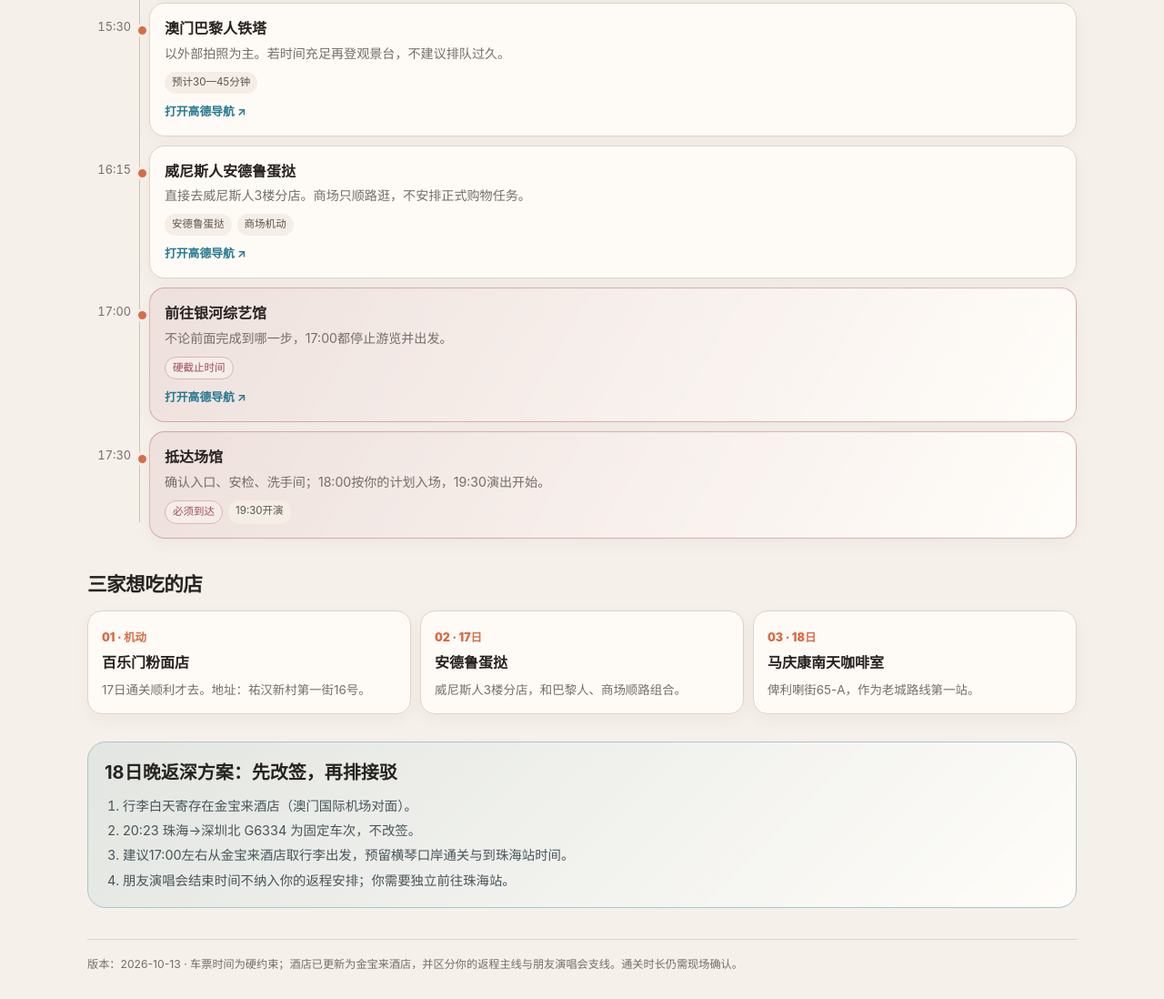
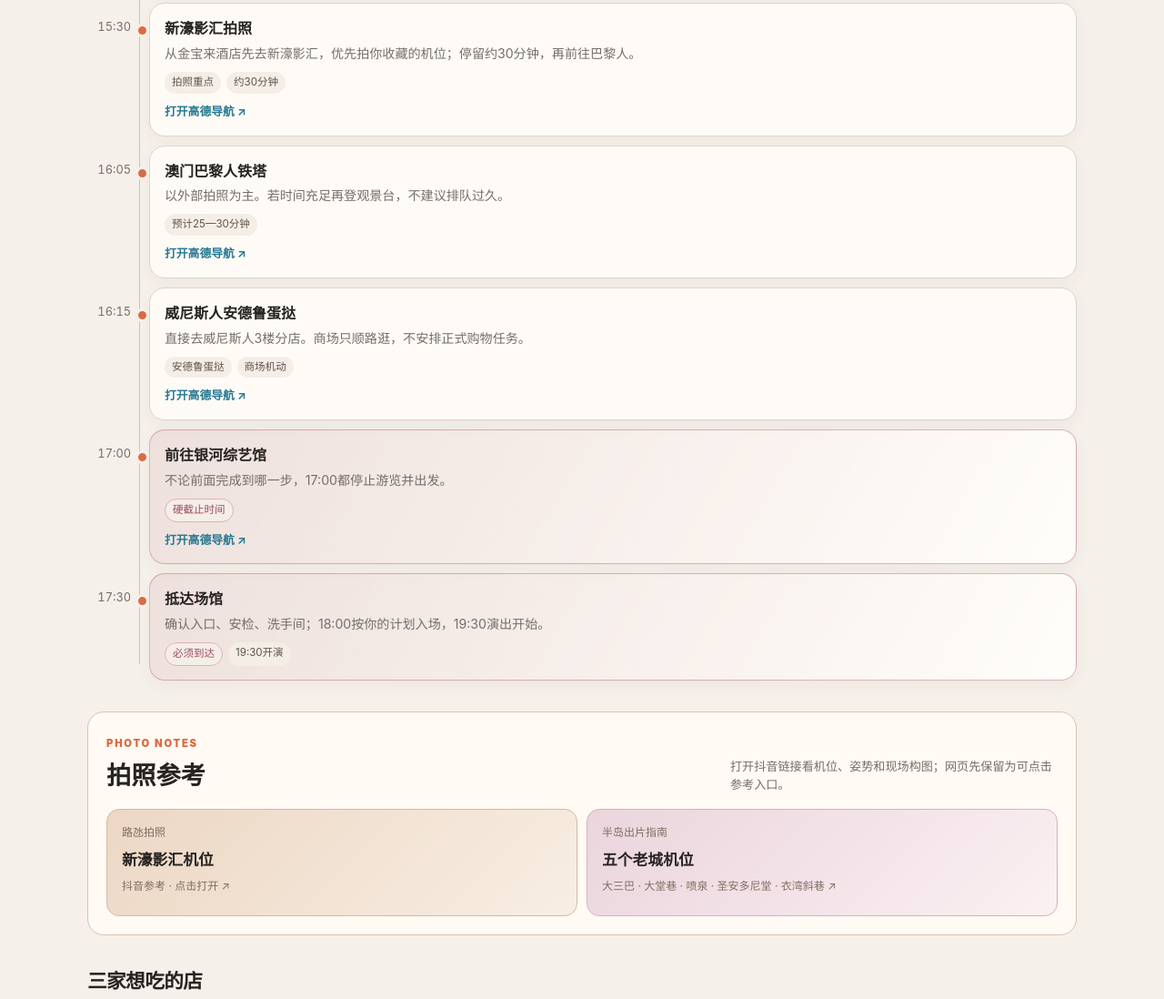
Before and after one commit to shiranobaka666-sketch/Travel, a plain HTML site: page index.html in a window 1280 px wide. Shown: the part 2020-3118 px from the top of the page at 91% size. Drawn offline with Linux system fonts and the light colour scheme.

Commit message:
Add photo references and Macau shooting route

```diff
--- a/index.html
+++ b/index.html
@@ -205,6 +205,17 @@
     .route-option span { display: block; color: var(--day2); font-size: .75rem; font-weight: 800; letter-spacing: .08em; text-transform: uppercase; }
     .route-option strong { display: block; margin-top: 4px; font-size: .92rem; line-height: 1.35; }
     .route-option small { display: block; margin-top: 6px; color: var(--muted); font-size: .76rem; }
+    .photo-guide { margin-top: 34px; padding: 20px; border: 1px solid #d8c4b4; border-radius: 18px; background: #fffaf3; }
+    .photo-guide-head { display: flex; justify-content: space-between; gap: 18px; align-items: end; }
+    .photo-guide h2 { margin: 3px 0 0; font-family: Georgia, "Songti SC", serif; font-size: 1.7rem; }
+    .photo-guide-head p { max-width: 360px; margin: 0; color: var(--muted); font-size: .82rem; }
+    .section-kicker { color: var(--day1); font-size: .7rem; font-weight: 900; letter-spacing: .16em; }
+    .photo-links { display: grid; grid-template-columns: 1fr 1fr; gap: 10px; margin-top: 16px; }
+    .photo-link { display: block; min-height: 118px; padding: 16px; color: var(--ink); text-decoration: none; border-radius: 14px; background: linear-gradient(135deg, #ecd7c4, #f8eee3); border: 1px solid #d4b9a3; }
+    .photo-link:nth-child(2) { background: linear-gradient(135deg, #ead5dd, #fbf0f2); border-color: #d5b2bd; }
+    .photo-link span, .photo-link small { display: block; color: #806d61; font-size: .75rem; }
+    .photo-link strong { display: block; margin: 8px 0 7px; font-size: 1.05rem; }
+    @media (max-width: 760px) { .photo-guide-head, .photo-links { grid-template-columns: 1fr; display: grid; } }
     @media (max-width: 760px) { .route-options { grid-template-columns: 1fr; } }
     .footer { border-color: var(--line); }
   </style>
@@ -263,7 +274,7 @@
     <section class="day active" data-day="1">
       <div class="day-head"><h2 class="day-title">DAY 01 · 路氹</h2><div class="day-subtitle">核心任务：17:30前到银河</div></div>
       <div class="route-strip" aria-label="17日路线">
-        <div class="stop">朗华家园</div><div class="arrow">›</div><div class="stop">深圳北</div><div class="arrow">›</div><div class="stop">广州南中转</div><div class="arrow">›</div><div class="stop">珠海站</div><div class="arrow">›</div><div class="stop">拱北</div><div class="arrow">›</div><div class="stop">金宝来酒店</div><div class="arrow">›</div><div class="stop">巴黎人</div><div class="arrow">›</div><div class="stop">安德鲁</div><div class="arrow">›</div><div class="stop">银河</div>
+        <div class="stop">朗华家园</div><div class="arrow">›</div><div class="stop">深圳北</div><div class="arrow">›</div><div class="stop">广州南中转</div><div class="arrow">›</div><div class="stop">珠海站</div><div class="arrow">›</div><div class="stop">拱北</div><div class="arrow">›</div><div class="stop">金宝来酒店</div><div class="arrow">›</div><div class="stop">新濠影汇</div><div class="arrow">›</div><div class="stop">巴黎人</div><div class="arrow">›</div><div class="stop">安德鲁</div><div class="arrow">›</div><div class="stop">银河</div>
       </div>
       <div class="timeline">
         <article class="event"><time class="time">08:20</time><div class="event-card"><h3>朗华家园 → 深圳北站</h3><p>建议08:15—08:25叫车；平吉大道到深圳北站按45—60分钟预留，目标09:20前到站，留出安检和检票时间。</p><div class="tags"><span class="tag">打车45—60分钟</span><span class="tag">目标09:20到站</span></div><a class="nav-link" target="_blank" rel="noopener" href="https://uri.amap.com/search?keyword=%E6%9C%97%E5%8D%8E%E5%AE%B6%E5%9B%AD">打开高德导航 ↗</a></div></article>
@@ -272,7 +283,8 @@
         <article class="event"><time class="time">12:15</time><div class="event-card"><h3>珠海站 → 拱北口岸 → 澳门</h3><p>珠海站步行到拱北口岸，周末按45—75分钟预留通关；预计13:15—13:45进入澳门。</p><a class="nav-link" target="_blank" rel="noopener" href="https://uri.amap.com/search?keyword=%E6%8B%B1%E5%8C%97%E5%8F%A3%E5%B2%B8&city=%E7%8F%A0%E6%B5%B7">打开高德导航 ↗</a></div></article>
         <article class="event"><time class="time">机动</time><div class="event-card optional"><h3>百乐门粉面店</h3><p>通关较早时在拱北附近顺路吃；若15:00后才进入澳门，直接前往金宝来酒店，不影响后续路线。</p><div class="tags"><span class="tag">凤爪鸡翼捞粗面</span><span class="tag">牛腩牛筋面</span><span class="tag pending">视通关时间决定</span></div><a class="nav-link" target="_blank" rel="noopener" href="https://uri.amap.com/search?keyword=%E6%BE%B3%E9%97%A8%E7%99%BE%E4%B9%90%E9%97%A8%E7%B2%89%E9%9D%A2%E5%BA%97">打开高德导航 ↗</a></div></article>
         <article class="event"><time class="time">约15:00</time><div class="event-card"><h3>金宝来酒店寄存行李 / 办理入住</h3><p>酒店位于澳门国际机场对面：氹仔鸡颈马路1048—1106号。入住后再前往巴黎人和威尼斯人，动线更顺。</p><div class="tags"><span class="tag">酒店已确定</span><span class="tag">机场对面</span></div><a class="nav-link" target="_blank" rel="noopener" href="https://uri.amap.com/search?keyword=%E9%87%91%E5%AE%9D%E6%9D%A5%E9%85%92%E5%BA%97">打开高德导航 ↗</a></div></article>
-        <article class="event"><time class="time">15:30</time><div class="event-card"><h3>澳门巴黎人铁塔</h3><p>以外部拍照为主。若时间充足再登观景台，不建议排队过久。</p><div class="tags"><span class="tag">预计30—45分钟</span></div><a class="nav-link" target="_blank" rel="noopener" href="https://uri.amap.com/search?keyword=%E6%BE%B3%E9%97%A8%E5%B7%B4%E9%BB%8E%E4%BA%BA%E9%93%81%E5%A1%94">打开高德导航 ↗</a></div></article>
+        <article class="event"><time class="time">15:30</time><div class="event-card"><h3>新濠影汇拍照</h3><p>从金宝来酒店先去新濠影汇，优先拍你收藏的机位；停留约30分钟，再前往巴黎人。</p><div class="tags"><span class="tag">拍照重点</span><span class="tag">约30分钟</span></div><a class="nav-link" target="_blank" rel="noopener" href="https://uri.amap.com/search?keyword=%E6%96%B0%E6%BF%A0%E5%BD%B1%E6%B1%87">打开高德导航 ↗</a></div></article>
+        <article class="event"><time class="time">16:05</time><div class="event-card"><h3>澳门巴黎人铁塔</h3><p>以外部拍照为主。若时间充足再登观景台，不建议排队过久。</p><div class="tags"><span class="tag">预计25—30分钟</span></div><a class="nav-link" target="_blank" rel="noopener" href="https://uri.amap.com/search?keyword=%E6%BE%B3%E9%97%A8%E5%B7%B4%E9%BB%8E%E4%BA%BA%E9%93%81%E5%A1%94">打开高德导航 ↗</a></div></article>
         <article class="event"><time class="time">16:15</time><div class="event-card"><h3>威尼斯人安德鲁蛋挞</h3><p>直接去威尼斯人3楼分店。商场只顺路逛，不安排正式购物任务。</p><div class="tags"><span class="tag">安德鲁蛋挞</span><span class="tag">商场机动</span></div><a class="nav-link" target="_blank" rel="noopener" href="https://uri.amap.com/search?keyword=%E5%AE%89%E5%BE%B7%E9%B2%81%E9%A5%BC%E5%BA%97%20%E5%A8%81%E5%B0%BC%E6%96%AF%E4%BA%BA">打开高德导航 ↗</a></div></article>
         <article class="event"><time class="time">17:00</time><div class="event-card critical"><h3>前往银河综艺馆</h3><p>不论前面完成到哪一步，17:00都停止游览并出发。</p><div class="tags"><span class="tag must">硬截止时间</span></div><a class="nav-link" target="_blank" rel="noopener" href="https://uri.amap.com/search?keyword=%E6%BE%B3%E9%97%A8%E9%93%B6%E6%B2%B3%E7%BB%BC%E8%89%BA%E9%A6%86">打开高德导航 ↗</a></div></article>
         <article class="event"><time class="time">17:30</time><div class="event-card critical"><h3>抵达场馆</h3><p>确认入口、安检、洗手间；18:00按你的计划入场，19:30演出开始。</p><div class="tags"><span class="tag must">必须到达</span><span class="tag">19:30开演</span></div></div></article>
@@ -286,18 +298,27 @@
         <a class="route-option friend" href="#friend-route"><span>朋友路线</span><strong>金宝来 → 银河综艺馆 → 演唱会</strong><small>到演唱会开始即结束</small></a>
       </div>
       <div class="route-strip" aria-label="18日路线">
-        <div class="stop">金宝来酒店</div><div class="arrow">›</div><div class="stop">马庆康</div><div class="arrow">›</div><div class="stop">疯堂斜巷</div><div class="arrow">›</div><div class="stop">大三巴</div><div class="arrow">›</div><div class="stop">金宝来取行李</div><div class="arrow">›</div><div class="stop">横琴口岸</div><div class="arrow">›</div><div class="stop">珠海站</div>
+        <div class="stop">金宝来酒店</div><div class="arrow">›</div><div class="stop">马庆康</div><div class="arrow">›</div><div class="stop">大堂前地喷泉</div><div class="arrow">›</div><div class="stop">大堂巷</div><div class="arrow">›</div><div class="stop">大三巴</div><div class="arrow">›</div><div class="stop">圣安多尼堂</div><div class="arrow">›</div><div class="stop">衣湾斜巷</div><div class="arrow">›</div><div class="stop">金宝来取行李</div><div class="arrow">›</div><div class="stop">横琴口岸</div><div class="arrow">›</div><div class="stop">珠海站</div>
       </div>
       <div class="timeline">
         <article class="event" id="your-route"><time class="time">10:30</time><div class="event-card"><h3>金宝来酒店出发</h3><p>酒店位于澳门国际机场对面，先退房并寄存行李；前往澳门半岛老城约15—20分钟车程。</p><div class="tags"><span class="tag">酒店已确定</span><span class="tag">氹仔鸡颈马路1048—1106号</span></div><a class="nav-link" target="_blank" rel="noopener" href="https://uri.amap.com/search?keyword=%E9%87%91%E5%AE%9D%E6%9D%A5%E9%85%92%E5%BA%97">打开高德导航 ↗</a></div></article>
         <article class="event"><time class="time">11:00</time><div class="event-card"><h3>马庆康南天咖啡室</h3><p>控制在40分钟内。建议点双蛋叉烧饭/滑蛋叉烧、星洲炒公仔面或西多士。</p><div class="tags"><span class="tag">早午餐</span><span class="tag">排队超20分钟就简化</span></div><a class="nav-link" target="_blank" rel="noopener" href="https://uri.amap.com/search?keyword=%E9%A9%AC%E5%BA%86%E5%BA%B7%E5%8D%97%E5%A4%A9%E5%92%96%E5%95%A1%E5%AE%A4">打开高德导航 ↗</a></div></article>
-        <article class="event"><time class="time">11:45</time><div class="event-card optional"><h3>疯堂斜巷</h3><p>文艺街区快速散步拍照，停留约20分钟。时间紧张时第一个取消。</p><div class="tags"><span class="tag">待定景点</span><span class="tag pending">可取消</span></div><a class="nav-link" target="_blank" rel="noopener" href="https://uri.amap.com/search?keyword=%E7%96%AF%E5%A0%82%E6%96%9C%E5%B7%B7%20%E6%BE%B3%E9%97%A8">打开高德导航 ↗</a></div></article>
-        <article class="event"><time class="time">12:20</time><div class="event-card"><h3>大三巴牌坊</h3><p>主景拍照约30分钟，不再延伸议事亭前地，避免返程堵车。</p><div class="tags"><span class="tag">必去</span><span class="tag">约30分钟</span></div><a class="nav-link" target="_blank" rel="noopener" href="https://uri.amap.com/search?keyword=%E5%A4%A7%E4%B8%89%E5%B7%B4%E7%89%8C%E5%9D%8A">打开高德导航 ↗</a></div></article>
+        <article class="event"><time class="time">11:45</time><div class="event-card optional"><h3>大堂前地喷泉 → 大堂巷</h3><p>先拍喷泉和街巷环境，再向大三巴方向步行，合计约30分钟。</p><div class="tags"><span class="tag">拍照重点</span><span class="tag">步行串联</span></div><a class="nav-link" target="_blank" rel="noopener" href="https://v.douyin.com/YYeHsvXCBWg/">打开澳门出片指南 ↗</a></div></article>
+        <article class="event"><time class="time">12:20</time><div class="event-card"><h3>大三巴牌坊（优衣库旁）</h3><p>主景拍照约30分钟，按出片指南取景，不再延伸议事亭前地。</p><div class="tags"><span class="tag">必去</span><span class="tag">约30分钟</span></div><a class="nav-link" target="_blank" rel="noopener" href="https://uri.amap.com/search?keyword=%E5%A4%A7%E4%B8%89%E5%B7%B4%E7%89%8C%E5%9D%8A">打开高德导航 ↗</a></div></article>
+        <article class="event"><time class="time">13:00</time><div class="event-card optional"><h3>圣安多尼堂 → 衣湾斜巷</h3><p>老城西侧拍照段，停留约25分钟；时间紧张时保留圣安多尼堂，衣湾斜巷机动。</p><div class="tags"><span class="tag">拍照重点</span><span class="tag pending">衣湾斜巷可机动</span></div><a class="nav-link" target="_blank" rel="noopener" href="https://v.douyin.com/YYeHsvXCBWg/">打开澳门出片指南 ↗</a></div></article>
         <article class="event"><time class="time">12:55</time><div class="event-card critical"><h3>老城 → 金宝来酒店</h3><p>游览结束后先回酒店取行李，不去银河；车程约15—20分钟。</p><div class="tags"><span class="tag must">你的主线</span></div></div></article>
         <article class="event" id="friend-route"><time class="time">13:30</time><div class="event-card optional"><h3>朋友演唱会支线：银河综艺馆</h3><p>朋友从金宝来酒店前往银河，14:00进行VIP报到及入场准备；此支线到演唱会开始即结束。</p><div class="tags"><span class="tag">朋友支线</span><span class="tag">你不参加</span></div><a class="nav-link" target="_blank" rel="noopener" href="https://uri.amap.com/search?keyword=%E6%BE%B3%E9%97%A8%E9%93%B6%E6%B2%B3%E7%BB%BC%E8%89%BA%E9%A6%86">打开高德导航 ↗</a></div></article>
         <article class="event"><time class="time">14:00—17:00</time><div class="event-card optional"><h3>你：自由活动 / 取行李</h3><p>建议最晚17:00回酒店取行李，随后前往横琴口岸；朋友支线到演唱会开始即结束，不安排朋友后续交通。</p><div class="tags"><span class="tag">你的主线</span><span class="tag must">17:00前取行李</span></div></div></article>
         <article class="event"><time class="time">17:00</time><div class="event-card critical"><h3>金宝来取行李 → 横琴口岸 → 珠海站</h3><p>按20:23发车倒排：建议17:00从酒店取行李出发，走横琴口岸，预留通关、前往珠海站和进站安检时间，目标19:30前到珠海站。</p><div class="tags"><span class="tag must">按车票倒排</span><span class="tag">目标19:30到站</span></div><a class="nav-link" target="_blank" rel="noopener" href="https://uri.amap.com/search?keyword=%E6%A8%AA%E7%90%B4%E5%8F%A3%E5%B2%B8">打开高德导航 ↗</a></div></article>
         <article class="event"><time class="time">20:23</time><div class="event-card critical"><h3>珠海 → 深圳北 · G6334</h3><p>20:23发车，22:15到深圳北；这是你的固定返程车票。朋友演唱会支线不延伸到此。</p><div class="tags"><span class="tag must">G6334</span><span class="tag must">20:23—22:15</span></div></div></article>
+      </div>
+    </section>
+
+    <section class="photo-guide" aria-label="拍照参考">
+      <div class="photo-guide-head"><div><span class="section-kicker">PHOTO NOTES</span><h2>拍照参考</h2></div><p>打开抖音链接看机位、姿势和现场构图；网页先保留为可点击参考入口。</p></div>
+      <div class="photo-links">
+        <a class="photo-link" href="https://v.douyin.com/fpwP5v1c13w/" target="_blank" rel="noopener"><span>路氹拍照</span><strong>新濠影汇机位</strong><small>抖音参考 · 点击打开 ↗</small></a>
+        <a class="photo-link" href="https://v.douyin.com/YYeHsvXCBWg/" target="_blank" rel="noopener"><span>半岛出片指南</span><strong>五个老城机位</strong><small>大三巴 · 大堂巷 · 喷泉 · 圣安多尼堂 · 衣湾斜巷 ↗</small></a>
       </div>
     </section>
 
@@ -338,9 +359,12 @@
       day2: [
         { n: 1, name: '金宝来酒店', x: 340, y: 369, tx: 355, ty: 354, nav: 'https://uri.amap.com/search?keyword=%E9%87%91%E5%AE%9D%E6%9D%A5%E9%85%92%E5%BA%97' },
         { n: 2, name: '马庆康', x: 245, y: 126, tx: 262, ty: 113, nav: 'https://uri.amap.com/search?keyword=%E9%A9%AC%E5%BA%86%E5%BA%B7%E5%8D%97%E5%A4%A9%E5%92%96%E5%95%A1%E5%AE%A4' },
-        { n: 3, name: '疯堂斜巷', x: 220, y: 166, tx: 237, ty: 183, nav: 'https://uri.amap.com/search?keyword=%E7%96%AF%E5%A0%82%E6%96%9C%E5%B7%B7%20%E6%BE%B3%E9%97%A8' },
-        { n: 4, name: '大三巴', x: 144, y: 179, tx: 103, ty: 210, nav: 'https://uri.amap.com/search?keyword=%E5%A4%A7%E4%B8%89%E5%B7%B4%E7%89%8C%E5%9D%8A' },
-        { n: 5, name: '银河', x: 282, y: 388, tx: 240, ty: 420, nav: 'https://uri.amap.com/search?keyword=%E6%BE%B3%E9%97%A8%E9%93%B6%E6%B2%B3%E7%BB%BC%E8%89%BA%E9%A6%86' }
+        { n: 3, name: '大堂前地喷泉', x: 220, y: 166, tx: 226, ty: 153, nav: 'https://uri.amap.com/search?keyword=%E5%A4%A7%E5%A0%82%E5%89%8D%E5%9C%B0%E5%96%B7%E6%B3%89' },
+        { n: 4, name: '大堂巷', x: 190, y: 205, tx: 198, ty: 220, nav: 'https://uri.amap.com/search?keyword=%E5%A4%A7%E5%A0%82%E5%B7%B7%E6%BE%B3%E9%97%A8' },
+        { n: 5, name: '大三巴', x: 144, y: 179, tx: 103, ty: 210, nav: 'https://uri.amap.com/search?keyword=%E5%A4%A7%E4%B8%89%E5%B7%B4%E7%89%8C%E5%9D%8A' },
+        { n: 6, name: '圣安多尼堂', x: 112, y: 245, tx: 70, ty: 260, nav: 'https://uri.amap.com/search?keyword=%E5%9C%A3%E5%AE%89%E5%A4%9A%E5%B0%BC%E5%A0%82%20%E6%BE%B3%E9%97%A8' },
+        { n: 7, name: '衣湾斜巷', x: 176, y: 286, tx: 187, ty: 303, nav: 'https://uri.amap.com/search?keyword=%E8%A1%A3%E6%B9%BE%E6%96%9C%E5%B7%B7%20%E6%BE%B3%E9%97%A8' },
+        { n: 8, name: '银河', x: 282, y: 388, tx: 240, ty: 420, nav: 'https://uri.amap.com/search?keyword=%E6%BE%B3%E9%97%A8%E9%93%B6%E6%B2%B3%E7%BB%BC%E8%89%BA%E9%A6%86' }
       ],
       return: [
         { n: 'A', name: '银河', x: 282, y: 388, tx: 240, ty: 420, nav: 'https://uri.amap.com/search?keyword=%E6%BE%B3%E9%97%A8%E9%93%B6%E6%B2%B3%E7%BB%BC%E8%89%BA%E9%A6%86' },
```
